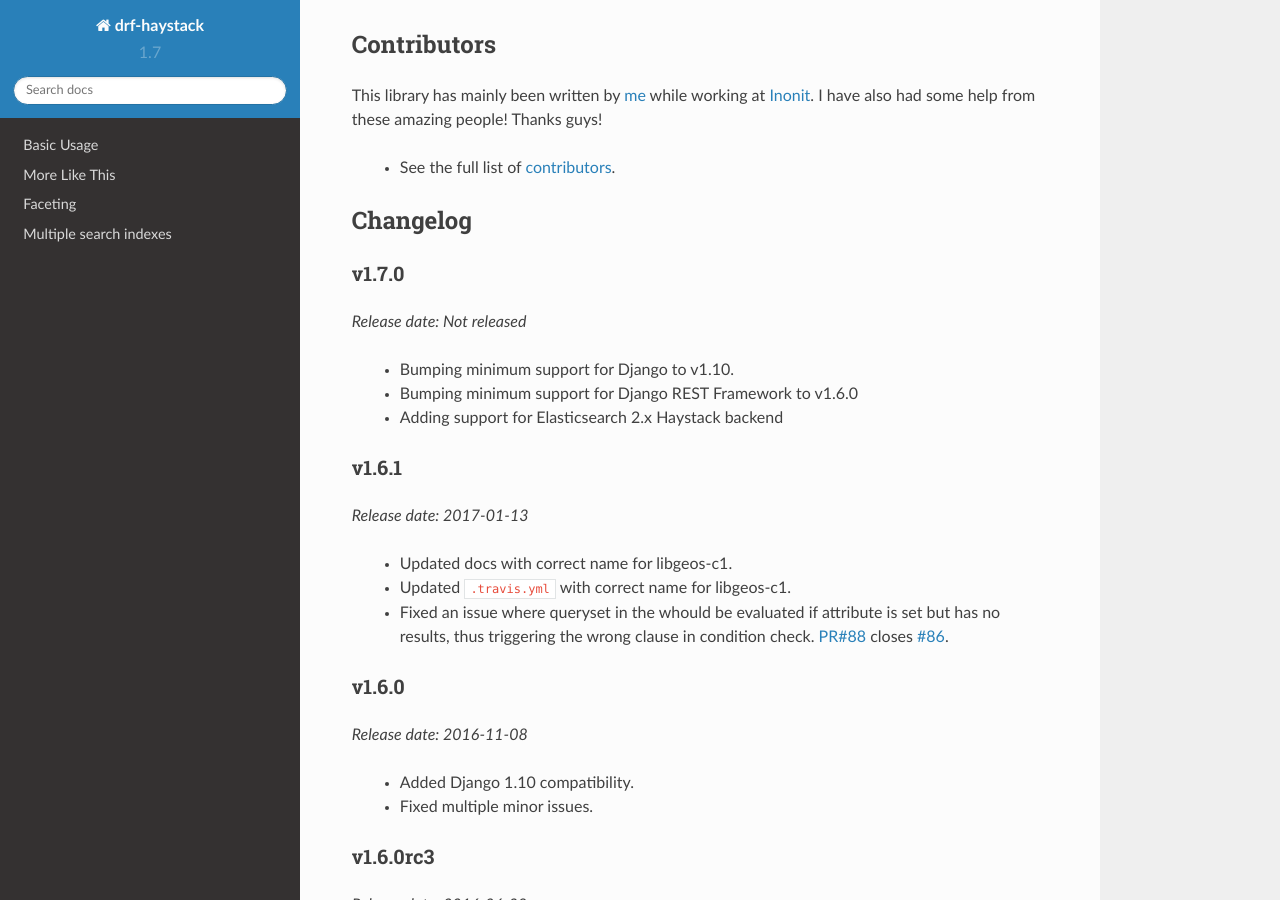
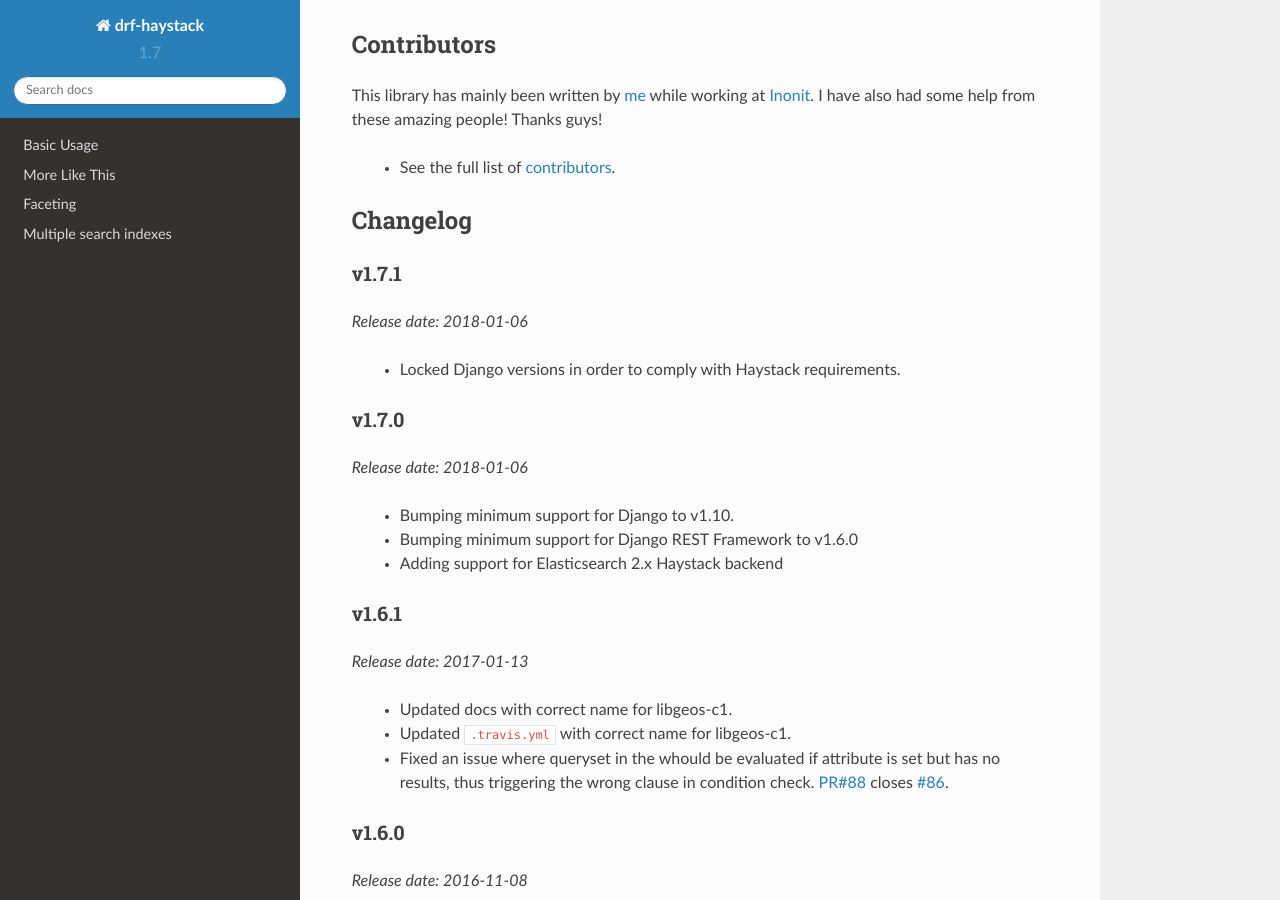
Before and after one commit to rhblind/drf-haystack, a Sphinx documentation site: the page built from docs/index.rst, in a window 1280 px wide and 900 px high, scrolled down 2059 px. Built offline with Sphinx 7.4.7 and the Read the Docs theme 2.0.0, drawn with Linux system fonts in a browser that asks for light colours; pages that are not in the unit, such as notebooks, are missing from menus.

Commit message:
Locked Django requirements in order to comply with Haystack requirements.
Signed-off-by: Rolf Håvard Blindheim <rhblind@gmail.com>

```diff
--- a/docs/conf.py
+++ b/docs/conf.py
@@ -76,7 +76,7 @@
 # The short X.Y version.
 version = '1.7'
 # The full version, including alpha/beta/rc tags.
-release = '1.7.0'
+release = '1.7.1'
 
 # The language for content autogenerated by Sphinx. Refer to documentation
 # for a list of supported languages.
--- a/docs/index.rst
+++ b/docs/index.rst
@@ -109,9 +109,15 @@
 Changelog
 =========
 
+v1.7.1
+------
+*Release date: 2018-01-06*
+
+    - Locked Django versions in order to comply with Haystack requirements.
+
 v1.7.0
 ------
-*Release date: Not released*
+*Release date: 2018-01-06*
 
     - Bumping minimum support for Django to v1.10.
     - Bumping minimum support for Django REST Framework to v1.6.0
--- a/drf_haystack/__init__.py
+++ b/drf_haystack/__init__.py
@@ -3,7 +3,7 @@
 from __future__ import unicode_literals
 
 __title__ = "drf-haystack"
-__version__ = "1.7.0"
+__version__ = "1.7.1"
 __author__ = "Rolf Haavard Blindheim"
 __license__ = "MIT License"
 
--- a/requirements.txt
+++ b/requirements.txt
@@ -1,5 +1,5 @@
 coverage
-django>=1.10,<2.1
+django>=1.10,<2.0
 django-haystack>=2.5
 djangorestframework>=3.6.0
 
--- a/setup.py
+++ b/setup.py
@@ -33,7 +33,7 @@
     ],
     include_package_data=True,
     install_requires=[
-        "Django>=1.10,<2.1",
+        "Django>=1.10,<2.0",
         "djangorestframework>=3.6.0",
         "django-haystack>=2.5.0",
         "python-dateutil"
```
